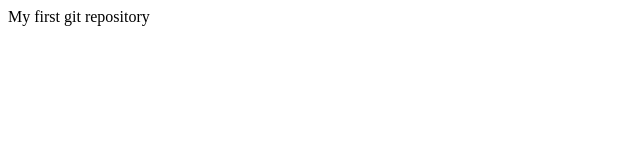
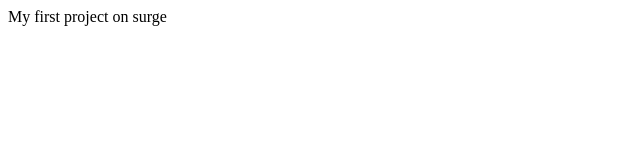
Before and after one commit to hassan-amin-1983/intech, a plain HTML site: page index.html in a window 1280 px wide. Shown: the full height of the page, 0-640 px from the left. Drawn offline with Linux system fonts and the light colour scheme.

Commit message:
Update index.html

```diff
--- a/index.html
+++ b/index.html
@@ -5,7 +5,7 @@
 </head>
 
 <body>
-My first git repository
+My first project on surge
 </body>
 
 </html>
```
